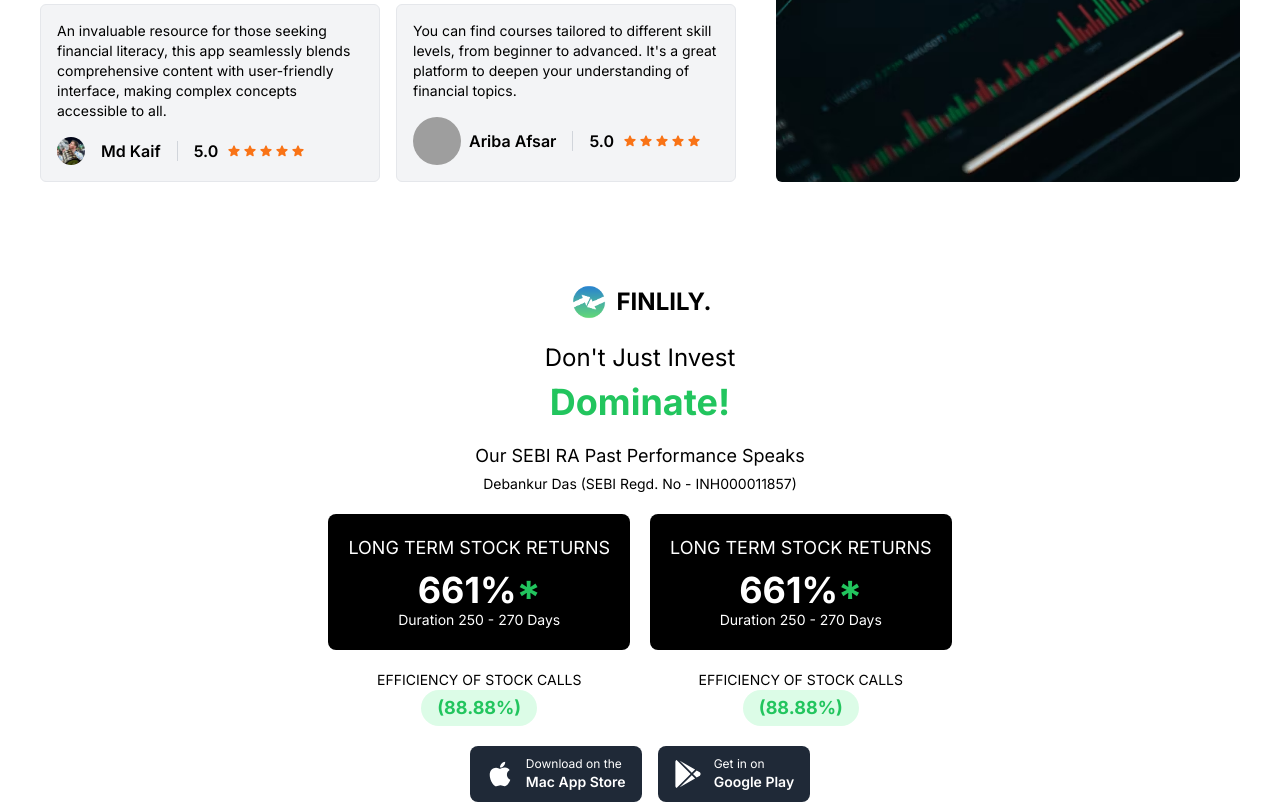
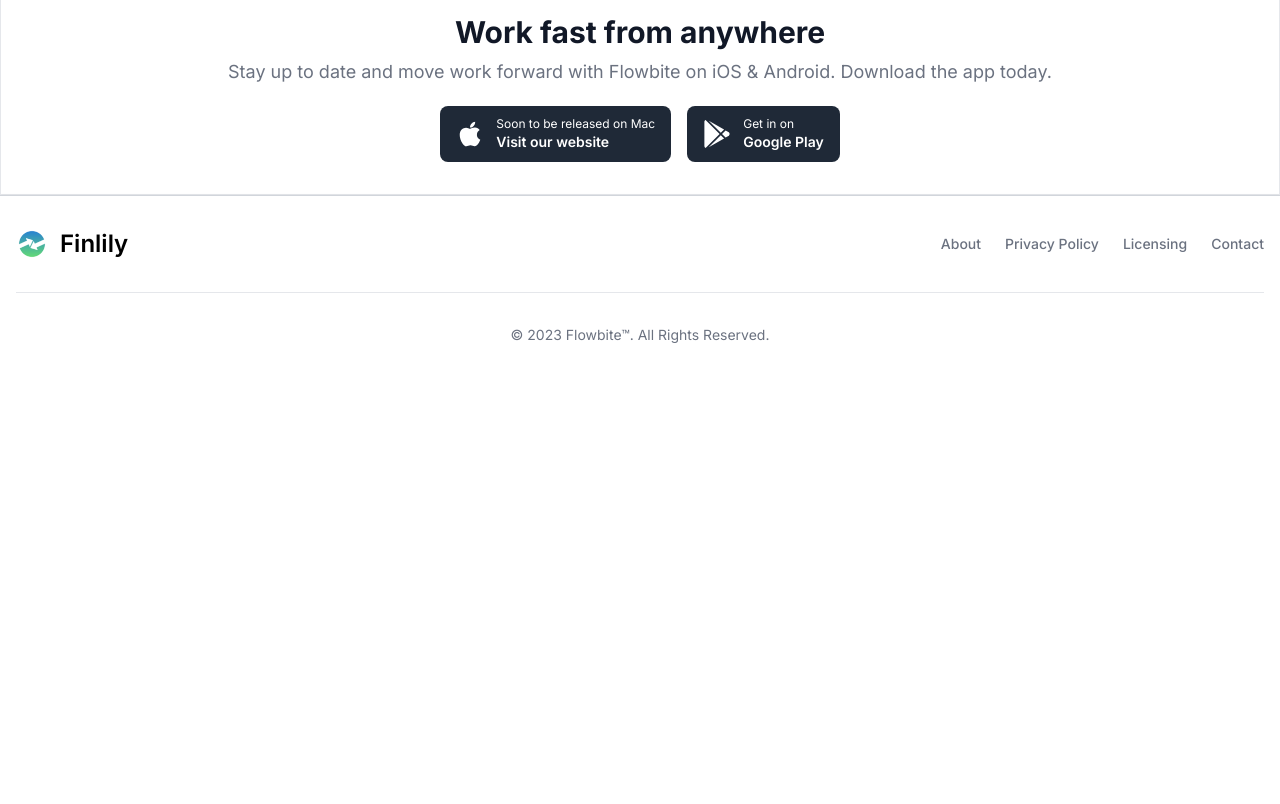
Before and after one commit to srummanf/Finlily, a Next.js app: page / in a window 1280 px wide. Shown: the part 1220-2024 px from the top of the page. After the commit the page ends 1597 px from the top, so only its background shows below. Built offline with nearby package versions, Linux system fonts and the light colour scheme; grey boxes are pictures that could not be loaded.

Commit message:
♻️ Refactored according to given UI ♻️

```diff
--- a/src/app/components/Download.jsx
+++ b/src/app/components/Download.jsx
@@ -4,18 +4,18 @@
   return (
 
 
-<div class="w-full p-4 text-center bg-white border border-gray-200 shadow sm:p-8 dark:bg-gray-800 dark:border-gray-700">
-    <h5 class="mb-2 text-3xl font-bold text-gray-900 dark:text-white">Work fast from anywhere</h5>
-    <p class="mb-5 text-base text-gray-500 sm:text-lg dark:text-gray-400">Stay up to date and move work forward with Flowbite on iOS & Android. Download the app today.</p>
+<div class="w-full p-4 text-center bg-white border border-gray-200 shadow sm:p-8">
+    <h5 class="mb-2 text-3xl font-bold text-gray-900 ">Work fast from anywhere</h5>
+    <p class="mb-5 text-base text-gray-500 sm:text-lg ">Stay up to date and move work forward with Flowbite on iOS & Android. Download the app today.</p>
     <div class="items-center justify-center space-y-4 sm:flex sm:space-y-0 sm:space-x-4 rtl:space-x-reverse">
-        <a href="#" class="w-full sm:w-auto bg-gray-800 hover:bg-gray-700 focus:ring-4 focus:outline-none focus:ring-gray-300 text-white rounded-lg inline-flex items-center justify-center px-4 py-2.5 dark:bg-gray-700 dark:hover:bg-gray-600 dark:focus:ring-gray-700">
+        <a href="#" class="w-full sm:w-auto bg-gray-800 hover:bg-gray-700 focus:ring-4 focus:outline-none focus:ring-gray-300 text-white rounded-lg inline-flex items-center justify-center px-4 py-2.5">
             <svg class="me-3 w-7 h-7" aria-hidden="true" focusable="false" data-prefix="fab" data-icon="apple" role="img" xmlns="http://www.w3.org/2000/svg" viewBox="0 0 384 512"><path fill="currentColor" d="M318.7 268.7c-.2-36.7 16.4-64.4 50-84.8-18.8-26.9-47.2-41.7-84.7-44.6-35.5-2.8-74.3 20.7-88.5 20.7-15 0-49.4-19.7-76.4-19.7C63.3 141.2 4 184.8 4 273.5q0 39.3 14.4 81.2c12.8 36.7 59 126.7 107.2 125.2 25.2-.6 43-17.9 75.8-17.9 31.8 0 48.3 17.9 76.4 17.9 48.6-.7 90.4-82.5 102.6-119.3-65.2-30.7-61.7-90-61.7-91.9zm-56.6-164.2c27.3-32.4 24.8-61.9 24-72.5-24.1 1.4-52 16.4-67.9 34.9-17.5 19.8-27.8 44.3-25.6 71.9 26.1 2 49.9-11.4 69.5-34.3z"></path></svg>
             <div class="text-left rtl:text-right">
-                <div class="mb-1 text-xs">Download on the</div>
-                <div class="-mt-1 font-sans text-sm font-semibold">Mac App Store</div>
+                <div class="mb-1 text-xs">Soon to be released on Mac</div>
+                <div class="-mt-1 font-sans text-sm font-semibold">Visit our website</div>
             </div>
         </a>
-        <a href="#" class="w-full sm:w-auto bg-gray-800 hover:bg-gray-700 focus:ring-4 focus:outline-none focus:ring-gray-300 text-white rounded-lg inline-flex items-center justify-center px-4 py-2.5 dark:bg-gray-700 dark:hover:bg-gray-600 dark:focus:ring-gray-700">
+        <a href="#" class="w-full sm:w-auto bg-gray-800 hover:bg-gray-700 focus:ring-4 focus:outline-none focus:ring-gray-300 text-white rounded-lg inline-flex items-center justify-center px-4 py-2.5">
             <svg class="me-3 w-7 h-7" aria-hidden="true" focusable="false" data-prefix="fab" data-icon="google-play" role="img" xmlns="http://www.w3.org/2000/svg" viewBox="0 0 512 512"><path fill="currentColor" d="M325.3 234.3L104.6 13l280.8 161.2-60.1 60.1zM47 0C34 6.8 25.3 19.2 25.3 35.3v441.3c0 16.1 8.7 28.5 21.7 35.3l256.6-256L47 0zm425.2 225.6l-58.9-34.1-65.7 64.5 65.7 64.5 60.1-34.1c18-14.3 18-46.5-1.2-60.8zM104.6 499l280.8-161.2-60.1-60.1L104.6 499z"></path></svg>
             <div class="text-left rtl:text-right">
                 <div class="mb-1 text-xs">Get in on</div>
--- a/src/app/components/Fact.jsx
+++ b/src/app/components/Fact.jsx
@@ -40,16 +40,16 @@
         </div>
         <div>
           <div className="bg-black text-white p-5 rounded-lg">
-            <h3 className="text-lg mb-2">LONG TERM STOCK RETURNS</h3>
+            <h3 className="text-lg mb-2">SHORT TERM STOCK RETURNS</h3>
             <p className="text-4xl font-bold">
-              661%<span className="text-green-500">*</span>
+              227%<span className="text-green-500">*</span>
             </p>
-            <p className="text-sm">Duration 250 - 270 Days</p>
+            <p className="text-sm">Duration 10 - 40 Days</p>
           </div>
           <div className="flex flex-col items-center mt-5">
             <p className="text-sm">EFFICIENCY OF STOCK CALLS</p>
             <p className="text-lg font-bold text-green-500 bg-green-100 px-4 py-1 rounded-full">
-              (88.88%)
+              (86.66%)
             </p>
           </div>
         </div>
@@ -83,7 +83,7 @@
       <div class="items-center justify-center space-y-4 sm:flex sm:space-y-0 sm:space-x-4 rtl:space-x-reverse">
         <a
           href="#"
-          class="w-full sm:w-auto bg-gray-800 hover:bg-gray-700 focus:ring-4 focus:outline-none focus:ring-gray-300 text-white rounded-lg inline-flex items-center justify-center px-4 py-2.5 dark:bg-gray-700 dark:hover:bg-gray-600 dark:focus:ring-gray-700"
+          class="w-full sm:w-auto bg-gray-800 hover:bg-gray-700 focus:ring-4 focus:outline-none focus:ring-gray-300 text-white rounded-lg inline-flex items-center justify-center px-4 py-2.5"
         >
           <svg
             class="me-3 w-7 h-7"
@@ -101,15 +101,15 @@
             ></path>
           </svg>
           <div class="text-left rtl:text-right">
-            <div class="mb-1 text-xs">Download on the</div>
+            <div class="mb-1 text-xs">Soon to be released on Mac</div>
             <div class="-mt-1 font-sans text-sm font-semibold">
-              Mac App Store
+              Visit our website
             </div>
           </div>
         </a>
         <a
           href="#"
-          class="w-full sm:w-auto bg-gray-800 hover:bg-gray-700 focus:ring-4 focus:outline-none focus:ring-gray-300 text-white rounded-lg inline-flex items-center justify-center px-4 py-2.5 dark:bg-gray-700 dark:hover:bg-gray-600 dark:focus:ring-gray-700"
+          class="w-full sm:w-auto bg-gray-800 hover:bg-gray-700 focus:ring-4 focus:outline-none focus:ring-gray-300 text-white rounded-lg inline-flex items-center justify-center px-4 py-2.5"
         >
           <svg
             class="me-3 w-7 h-7"
--- a/src/app/components/Footer.jsx
+++ b/src/app/components/Footer.jsx
@@ -1,5 +1,6 @@
 import React from "react";
 import Image from "next/image";
+import Logo from "../public/images/logo.png";
 
 const Footer = () => {
   return (
@@ -13,14 +14,14 @@
           >
             {/* Use next/image for optimized image loading */}
             <Image
-              src="https://flowbite.com/docs/images/logo.svg"
-              alt="Flowbite Logo"
+              src={Logo}
+              alt="Finlily Logo"
               height={32}
               width={32}
               className="h-8 w-8 object-contain"
             />
             <span className="self-center text-2xl font-semibold text-black whitespace-nowrap">
-              Flowbite
+              Finlily
             </span>
           </a>
 
--- a/src/app/components/Navbar.jsx
+++ b/src/app/components/Navbar.jsx
@@ -6,7 +6,7 @@
 
 const Navbar = () => {
   return (
-    <nav className="bg-white fixed w-full z-20 top-0 start-0 border-b border-gray-200 dark:border-gray-600">
+    <nav className="bg-white fixed w-full z-20 top-0 start-0 border-b border-gray-200 ">
       <div className="max-w-screen-xl flex flex-wrap items-center justify-between mx-auto p-4">
         <a
           href="https://finlilytechnology.com/"
@@ -27,7 +27,7 @@
           <button
             data-collapse-toggle="navbar-sticky"
             type="button"
-            className="inline-flex items-center p-2 w-10 h-10 justify-center text-sm text-gray-500 rounded-lg md:hidden hover:bg-gray-100 focus:outline-none focus:ring-2 focus:ring-gray-200 dark:text-gray-400 dark:hover:bg-gray-700 dark:focus:ring-gray-600"
+            className="inline-flex items-center p-2 w-10 h-10 justify-center text-sm text-gray-500 rounded-lg md:hidden hover:bg-gray-100 focus:outline-none focus:ring-2 focus:ring-gray-200 "
             aria-controls="navbar-sticky"
             aria-expanded="false"
           >
@@ -53,11 +53,11 @@
           className="items-center justify-between hidden w-full md:flex md:w-auto md:order-1"
           id="navbar-sticky"
         >
-          <ul className="flex flex-col p-4 md:p-0 mt-4 font-medium border border-gray-100 rounded-lg  md:space-x-8 rtl:space-x-reverse md:flex-row md:mt-0 md:border-0 text-black dark:bg-gray-800 md:dark:bg-gray-900 dark:border-gray-700">
+          <ul className="flex flex-col p-4 md:p-0 mt-4 font-medium border border-gray-100 rounded-lg  md:space-x-8 rtl:space-x-reverse md:flex-row md:mt-0 md:border-0 text-black">
             <li>
               <a
                 href="#"
-                className="block py-2 px-3 text-black bg-[#61CE70]  rounded md:bg-transparent md:text-blue-700 md:p-0 md:dark:bg-[#61CE70] "
+                className="block py-2 px-3 text-black bg-[#61CE70]  rounded md:bg-transparent md:text-blue-700 md:p-0  "
                 aria-current="page"
               >
                 Home
@@ -66,7 +66,7 @@
             <li>
               <a
                 href="#"
-                className="block py-2 px-3 rounded hover:bg-gray-100 md:hover:bg-transparent md:hover:text-blue-700 md:p-0 md:dark:hover:bg-[#61CE70]  dark:text-black dark:hover:bg-gray-700 dark:hover:text-black md:dark:hover:bg-transparent dark:border-gray-700"
+                className="block py-2 px-3 rounded hover:bg-gray-100 md:hover:bg-transparent md:hover:text-blue-700 md:p-0  "
               >
                 About
               </a>
@@ -74,7 +74,7 @@
             <li>
               <a
                 href="#"
-                className="block py-2 px-3  rounded hover:bg-gray-100 md:hover:bg-transparent md:hover:text-blue-700 md:p-0 md:dark:hover:bg-[#61CE70]  dark:text-black dark:hover:bg-gray-700 dark:hover:text-black md:dark:hover:bg-transparent dark:border-gray-700"
+                className="block py-2 px-3  rounded hover:bg-gray-100 md:hover:bg-transparent md:hover:text-blue-700 md:p-0"
               >
                 Services
               </a>
@@ -82,7 +82,7 @@
             <li>
               <a
                 href="#"
-                className="block py-2 px-3  rounded hover:bg-gray-100 md:hover:bg-transparent md:hover:text-blue-700 md:p-0 md:dark:hover:bg-[#61CE70]  dark:text-black dark:hover:bg-gray-700 dark:hover:text-black md:dark:hover:bg-transparent dark:border-gray-700"
+                className="block py-2 px-3  rounded hover:bg-gray-100 md:hover:bg-transparent md:hover:text-blue-700 md:p-0 "
               >
                 Contact
               </a>
--- a/src/app/page.js
+++ b/src/app/page.js
@@ -14,12 +14,12 @@
     <div>
       <Banner/>
       <Navbar/>
-      <Hero/>
-      <AboutUs/>
+      {/* <Hero/> */}
+      {/* <AboutUs/> */}
       <Fact/>
       <Pricing/>
       <Download/>
-      <Team/>
+      {/* <Team/> */}
       <Footer/>
     </div>
   );
```
